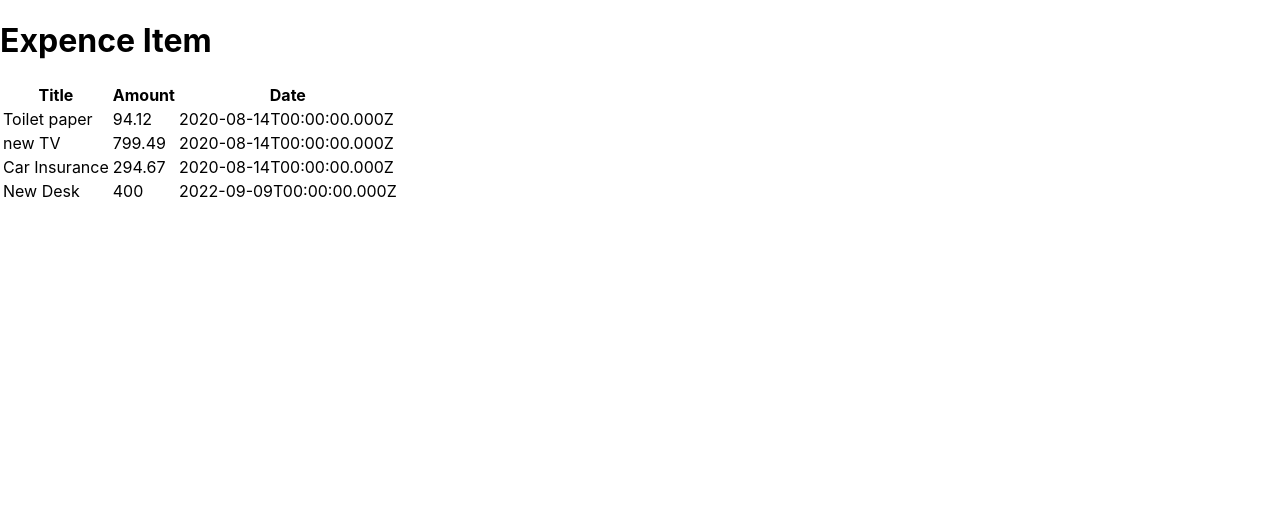
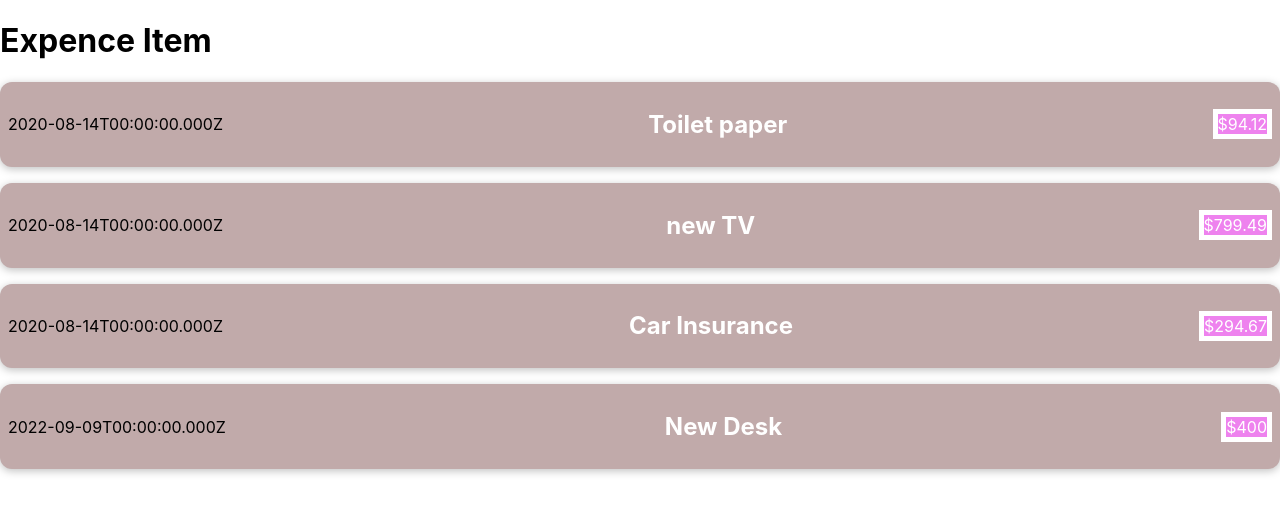
Before and after one commit to priyabanait/ReactApp, a React (Create React App) app: page / in a window 1280 px wide. Shown: the top 514 px of the page. Built offline with nearby package versions, Linux system fonts and the light colour scheme.

Commit message:
Passing Data

```diff
--- a/src/App.js
+++ b/src/App.js
@@ -1,6 +1,7 @@
 import logo from './logo.svg';
 import './App.css';
-
+import Expenses from './Expenceitem';
+import ExpenceItem from './Expenceitem';
 
 function App() {
 
@@ -34,25 +35,20 @@
     <div>
         <h1> Expence Item </h1>
 
-        <table>
-            <tr>
-                <th>Title</th>
-                <th>Amount</th>
-                <th>Date</th>
-            </tr>
 
-            {Expenses.map((item, index) => (
-              <tr data-index={index}>
-                <td>{item.title}</td>
-                <td>{item.amount}</td>
-                <td>{item.date.toISOString()}</td>
-              </tr>
+
+            {Expenses.map((item) => (
+
+                <ExpenceItem title={item.title}
+               amount={item.amount}
+                date={item.date} ></ExpenceItem>
+
+
+
             ))}
 
-        </table>
-
     </div>
-  );
+  )
 }
 
 export default App;
```
